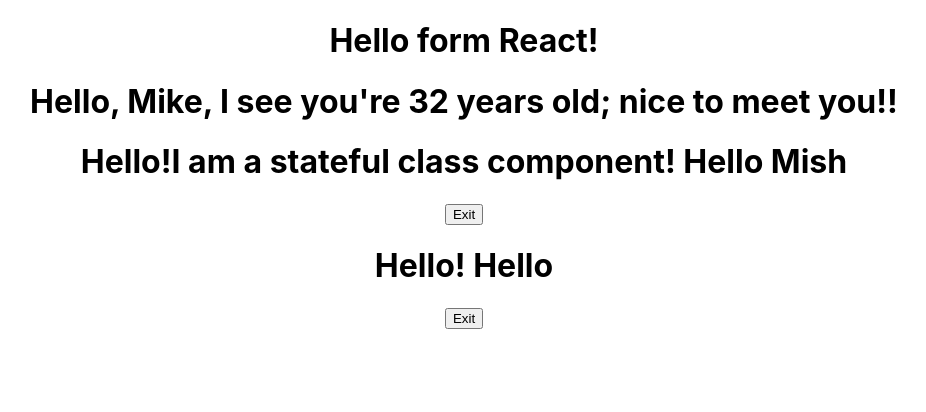
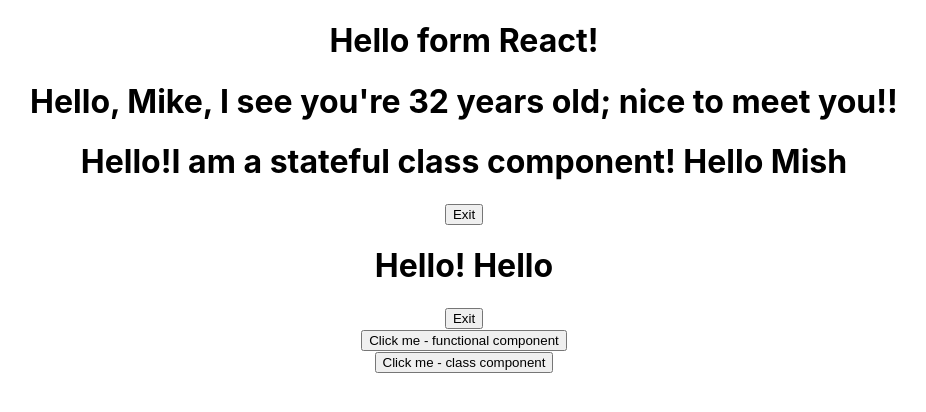
Before and after one commit to Nmyhi/React-mini-project, a React (Create React App) app in the folder my-app/: page / in a window 1280 px wide. Shown: the top 412 px of the page, without its empty margins (176-1102 px from the left). Built offline with nearby package versions, Linux system fonts and the light colour scheme.

Commit message:
Add onclick attribute and a function to a functional component and a class component

```diff
--- a/my-app/src/App.js
+++ b/my-app/src/App.js
@@ -3,6 +3,8 @@
 import FunctionalGreetingWithProps from './components/FunctionalGreetingWithProps';
 import StatefulGreeting from './components/StatefulGreeting';
 import StatefulGreetingWithCallback from './components/StatefulGreetingsWithCallback';
+import EventsFunctional from './components/EventsFunctional';
+import EventsClass from './components/EventsClass';
 
 function App() {
   return (
@@ -11,6 +13,8 @@
       <FunctionalGreetingWithProps greeting="nice to meet you!!" name="Mike" age="32" />
       <StatefulGreeting greeting="I am a stateful class component!" name="Mish"/>
       <StatefulGreetingWithCallback/>
+      <EventsFunctional/>
+      <EventsClass/>
     </div>
   );
 }
--- /dev/null
+++ b/my-app/src/components/EventsClass.js
@@ -0,0 +1,16 @@
+import React, { Component } from 'react'
+
+export class EventsClass extends Component {
+    clickHandler() {
+        console.log("you have clicked the the class component button");
+    };
+  render() {
+    return (
+      <div>
+        <button onClick={this.clickHandler}>Click me - class component</button>
+      </div>
+    )
+  }
+};
+
+export default EventsClass
--- /dev/null
+++ b/my-app/src/components/EventsFunctional.js
@@ -0,0 +1,14 @@
+import React from 'react'
+
+function EventsFunctional() {
+    function clickHandler() {
+        console.log("you have clicked functional component button");
+    };
+  return (
+    <div>
+        <button onClick={clickHandler}>Click me - functional component</button>
+    </div>
+  )
+};
+
+export default EventsFunctional;
```
